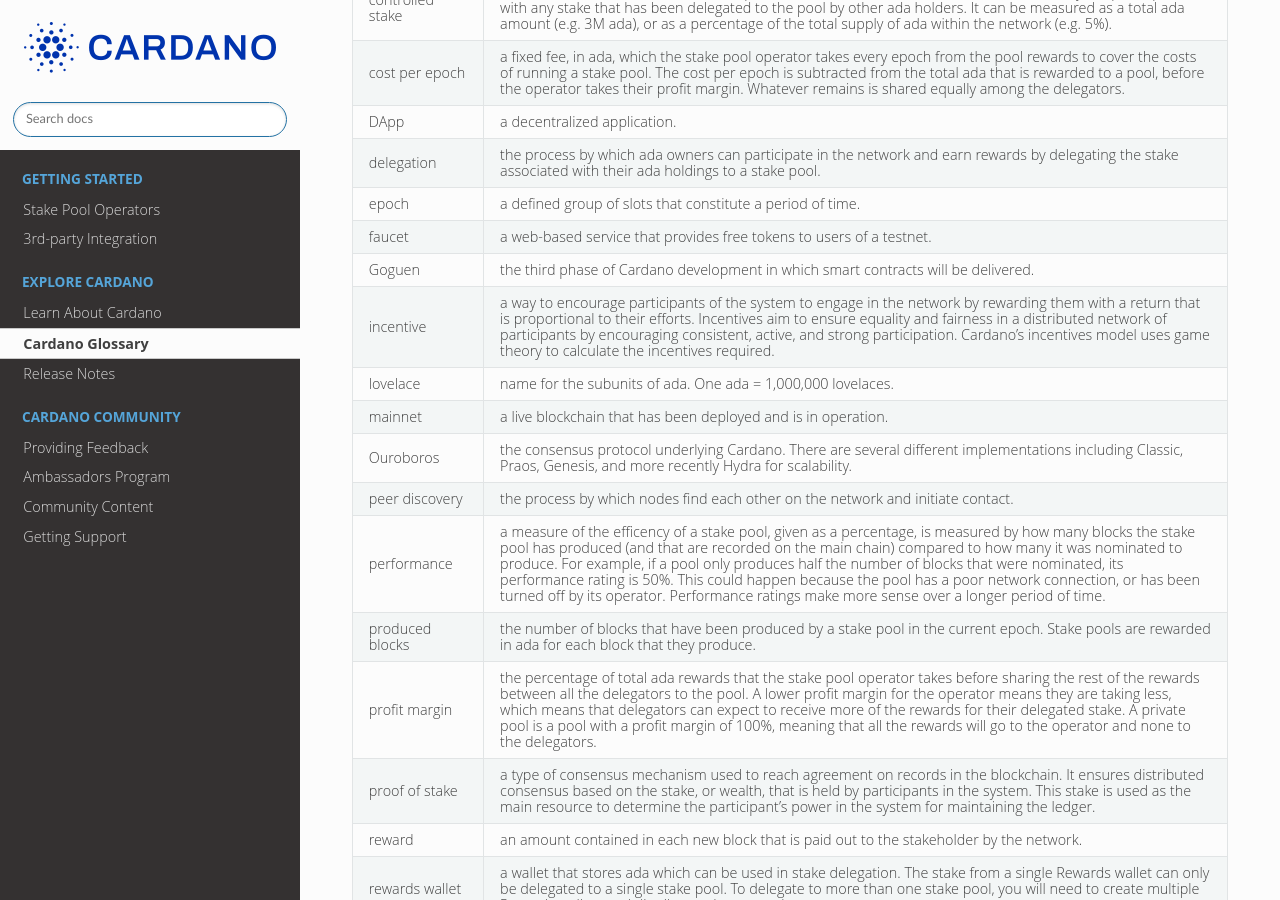
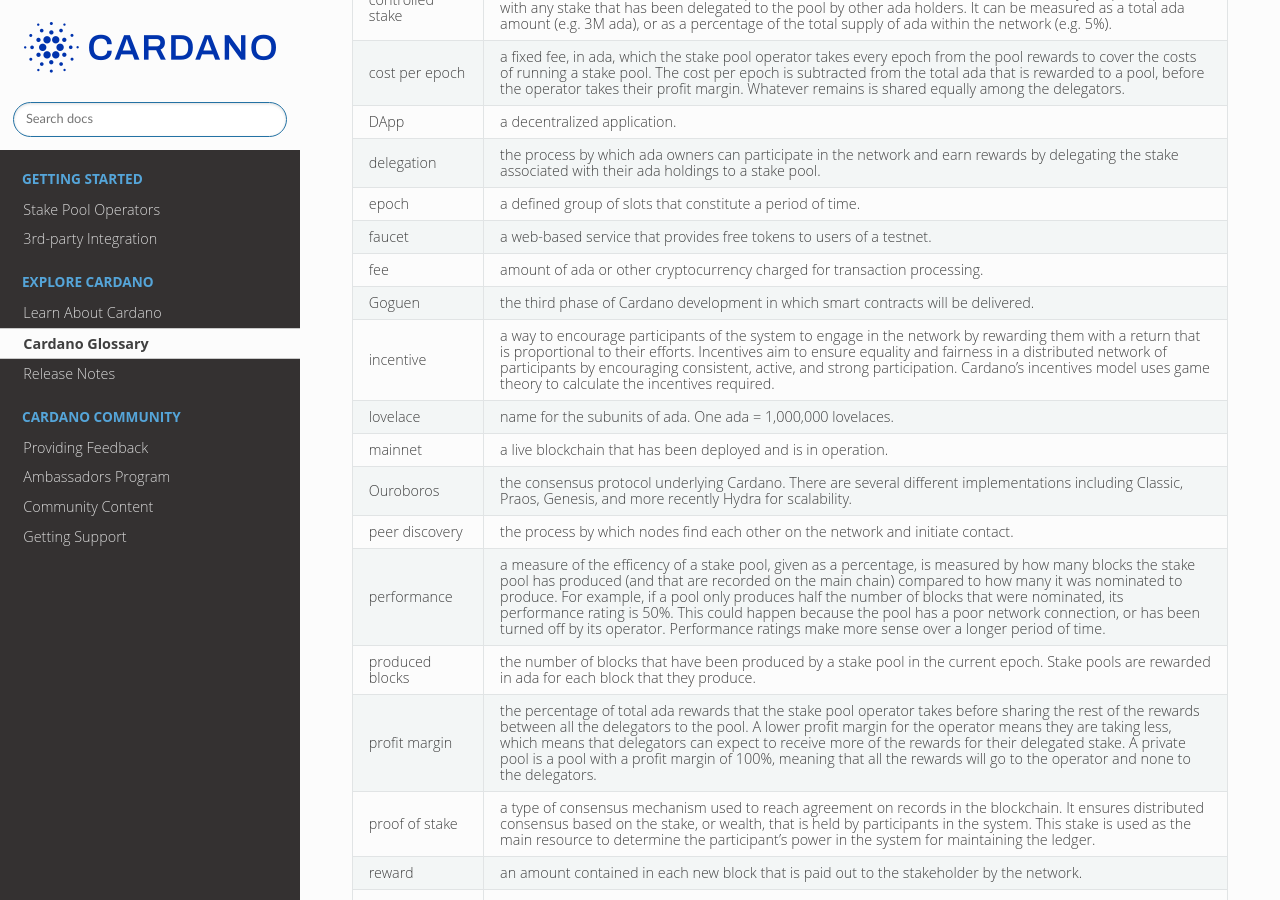
Before and after one commit to input-output-hk/technical-docs, a Sphinx documentation site: the page built from source/glossary.rst, in a window 1280 px wide and 900 px high, scrolled down 605 px. Built offline with Sphinx 7.4.7 and the Read the Docs theme 2.0.0, drawn with Linux system fonts in a browser that asks for light colours; pages that are not in the unit, such as notebooks, are missing from menus.

Commit message:
Update glossary.rst
add new fee term

```diff
--- a/source/glossary.rst
+++ b/source/glossary.rst
@@ -33,6 +33,8 @@
      - a defined group of slots that constitute a period of time.
    * - faucet
      - a web-based service that provides free tokens to users of a testnet.
+   * - fee
+     - amount of ada or other cryptocurrency charged for transaction processing.
    * - Goguen
      - the third phase of Cardano development in which smart contracts will be delivered.
    * - incentive
```
